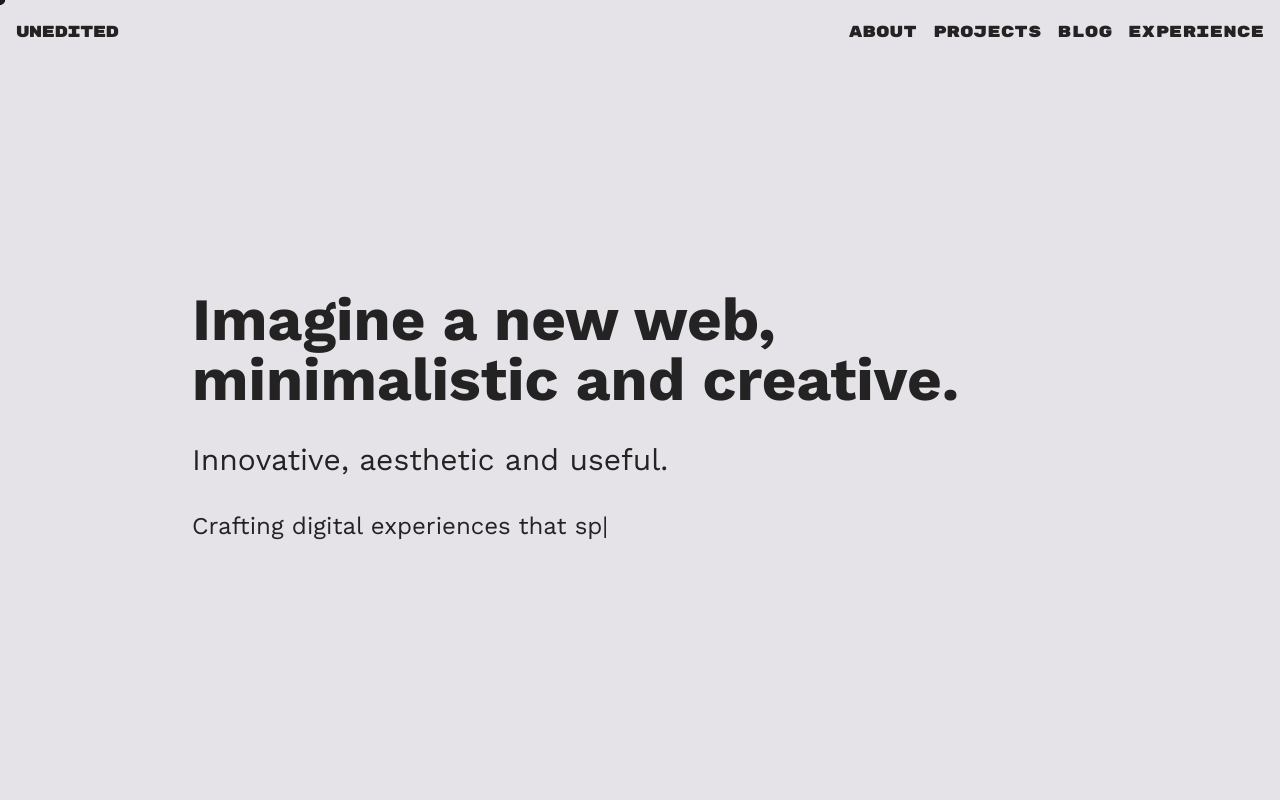
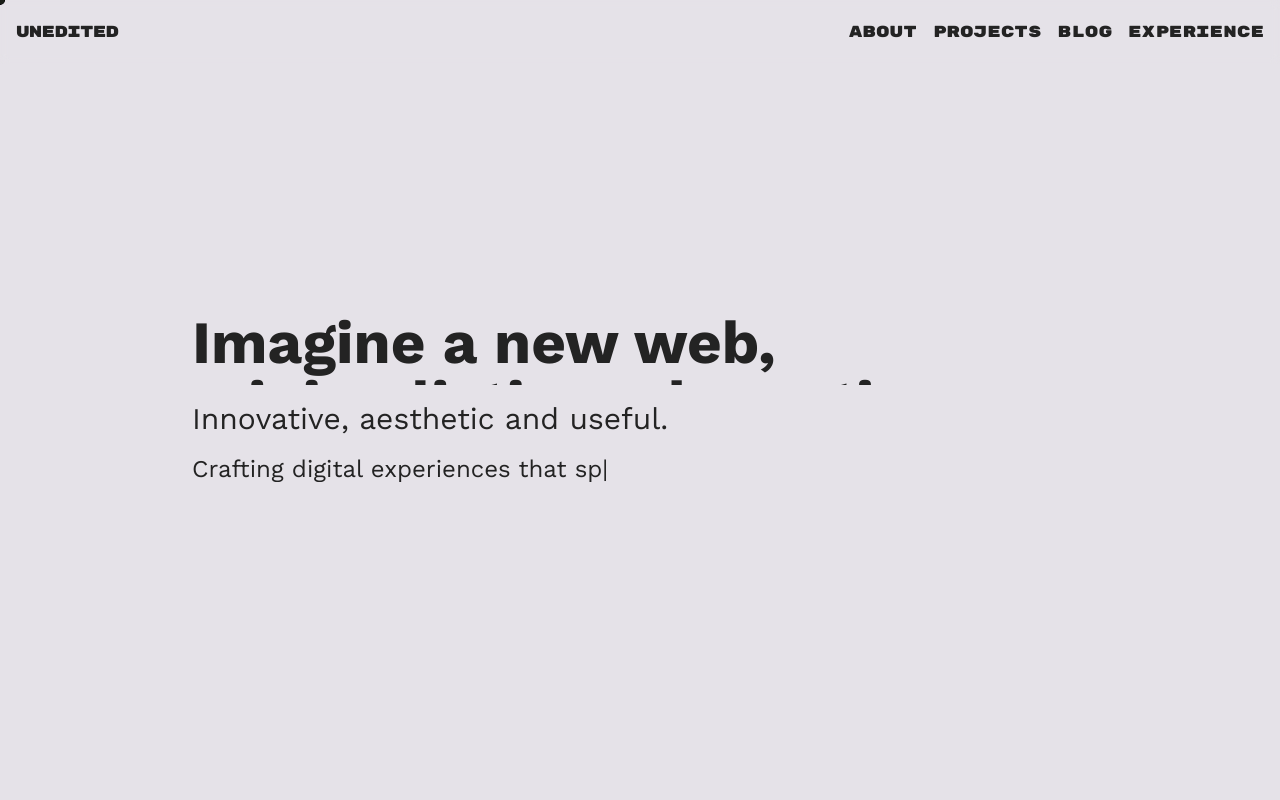
Before and after one commit to charliva/unedited, a Next.js app: page / in a window 1280 px wide. Shown: the top 800 px of the page. Built offline with nearby package versions, Linux system fonts and the light colour scheme.

Commit message:
Working on CLS reduction

```diff
--- a/app/_components/hero-section.tsx
+++ b/app/_components/hero-section.tsx
@@ -1,6 +1,7 @@
 "use client";
 
 import { useRef, useEffect, useState } from "react";
+import { motion } from "motion/react";
 
 const TypewriterText = ({
   text,
@@ -39,7 +40,6 @@ const TypewriterText = ({
 export default function OptimizedPortfolioHero() {
   const containerRef = useRef<HTMLDivElement>(null);
   const [currentLine, setCurrentLine] = useState(0);
-  const [isAnimationComplete, setIsAnimationComplete] = useState(false);
   const lines = [
     "Imagine a new web, minimalistic and creative.",
     "Innovative, aesthetic and useful.",
@@ -56,37 +56,32 @@ export default function OptimizedPortfolioHero() {
     "text-xl md:text-xl",
   ];
 
-  useEffect(() => {
-    if (currentLine >= lines.length) {
-      setIsAnimationComplete(true);
-    }
-  }, [currentLine, lines.length]);
-
   return (
     <div
       ref={containerRef}
-      className="relative w-full h-[90vh] min-h-[600px] overflow-y-auto p-4 md:p-8 z-0"
+      className="relative w-full h-[90vh] min-h-[600px] flex items-center justify-center p-4 md:p-8"
     >
-      <div className="absolute inset-0 flex flex-col items-start justify-center max-w-4xl mx-auto space-y-8 z-0">
+      <div className="max-w-4xl mx-auto">
         {lines.map((line, index) => (
-          <p key={index} className={`${lineClasses[index]} ${isAnimationComplete ? 'opacity-100' : 'opacity-0'} transition-opacity duration-300`}>
-            {line}
-          </p>
-        ))}
-      </div>
-
-      <div className="absolute inset-0 flex flex-col items-start justify-center max-w-4xl mx-auto space-y-8 z-10">
-        {lines.map((line, index) => (
-          <p key={index} className={lineClasses[index]}>
-            {index < currentLine ? (
+          <motion.div
+            key={index}
+            className={`${lineClasses[index]} mb-4 h-[1.2em] overflow-hidden`}
+            initial={{ opacity: 0, y: 20 }}
+            animate={{
+              opacity: currentLine >= index ? 1 : 0,
+              y: currentLine >= index ? 0 : 20
+            }}
+            transition={{ duration: 0.5, delay: index * 0.1 }}
+          >
+            {currentLine > index ? (
               line
-            ) : index === currentLine ? (
+            ) : currentLine === index ? (
               <TypewriterText
                 text={line}
                 onComplete={() => setCurrentLine((prev) => prev + 1)}
               />
             ) : null}
-          </p>
+          </motion.div>
         ))}
       </div>
     </div>
```
